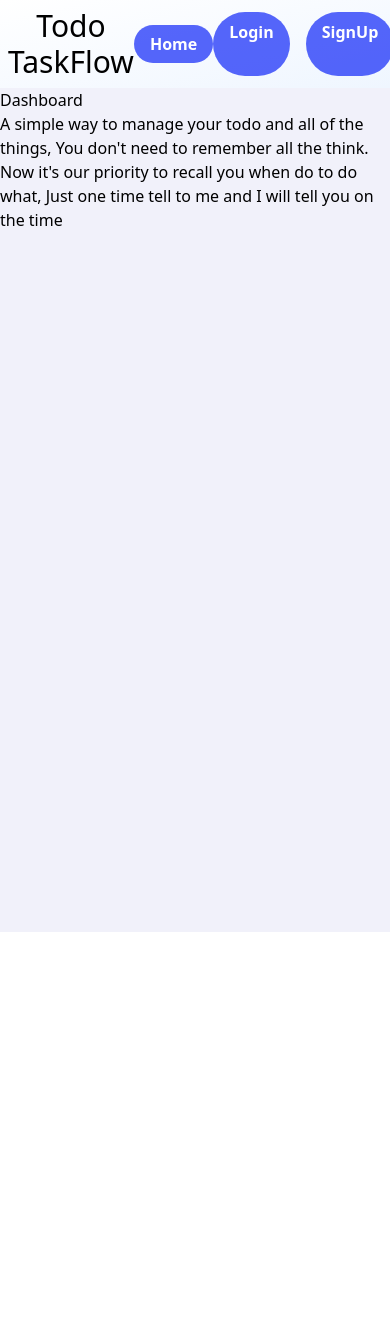
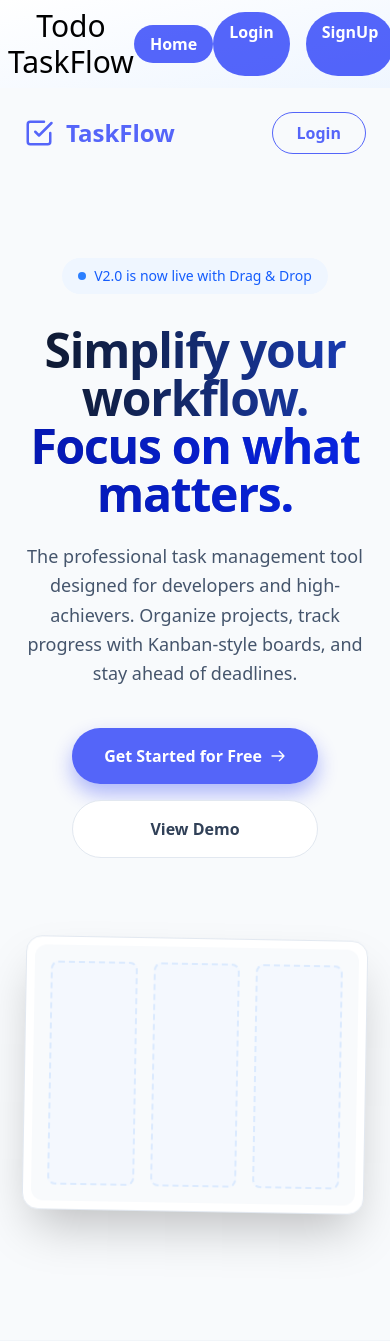
Before and after one commit to Vandana6261/todo-taskflow, a React app in the folder frontend/: page / in a window 390 px wide. Shown: the top 1341 px of the page. Before the commit the page ends 932 px from the top, so only its background shows below. Built offline with nearby package versions, Linux system fonts and the light colour scheme; the HTML template or start-up script is replaced by a standard one.

Commit message:
feat:- add content to landing page

```diff
--- a/frontend/src/pages/Home.jsx
+++ b/frontend/src/pages/Home.jsx
@@ -1,34 +1,201 @@
-import React, { useState } from 'react'
-import SignUp from './SignUp';
-import { useNavigate } from 'react-router-dom';
 
-function Home() {
-    const [isSignUp, setIsSignUp] = useState(false);
-    const [isLogIn, setIsLogIn] = useState(false);
+import React from 'react';
+import { FiCheckSquare, FiShield, FiZap, FiLayout } from "react-icons/fi";
+import { HiOutlineArrowRight } from "react-icons/hi";
+
+const Home = ({ onGetStarted }) => {
   return (
-    <>
-      <div className='max-w-[1400px] mx-auto h-screen  bg-[#ceceec48]'>
-        <h1>Dashboard</h1>
-        <p>A simple way to manage your todo and all of the things, You don't need to remember all the think. Now it's our priority to recall you when do to do what, Just one time tell to me and I will tell you on the time</p>
-        {/* <button
-          className='btn hoverBase border-none w-auto py-2 text-white font-semibold bg-[#0019f7a8] rounded-full hover:shadow-[0px_0px_20px_rgba(0,15,205,0.4)]'
-          onClick={}
-        >
-          Sign Up
-        </button>
+    <div className="min-h-screen bg-[#F8FAFC] text-[#1E293B] selection:bg-blue-100">
+      {/* Navigation */}
+      <nav className="max-w-[1400px] mx-auto flex justify-between items-center p-6">
+        <div className="flex items-center gap-3 text-2xl font-bold text-[#0019f7a8]">
+          <FiCheckSquare className="text-3xl" />
+          <span>TaskFlow</span>
+        </div>
         <button
-          className='btn hoverBase border-none w-auto py-2 text-white font-semibold bg-[#0019f7a8] rounded-full hover:shadow-[0px_0px_20px_rgba(0,15,205,0.4)]'
-          onClick={() => setIsLogIn(!isLogIn)}
+          onClick={onGetStarted}
+          className="px-6 py-2 rounded-full border border-[#0019f7a8] text-[#0019f7a8] font-semibold hover:bg-[#0019f7a8] hover:text-white transition-all duration-300"
         >
           Login
-        </button> */}
-      </div>
+        </button>
+      </nav>
 
-      {/* <div>
-        <SignUp isSignUp={isSignUp} setIsSignUp={setIsSignUp} />
-      </div> */}
-    </>
-  )
-}
+      {/* Hero Section */}
+      <section className="max-w-[1200px] mx-auto px-6 pt-20 pb-32 flex flex-col items-center text-center">
+        <div className="inline-flex items-center gap-2 px-4 py-2 rounded-full bg-blue-50 text-blue-600 text-sm font-medium mb-8 animate-fade-in">
+          <span className="relative flex h-2 w-2">
+            <span className="animate-ping absolute inline-flex h-full w-full rounded-full bg-blue-400 opacity-75"></span>
+            <span className="relative inline-flex rounded-full h-2 w-2 bg-blue-500"></span>
+          </span>
+          V2.0 is now live with Drag & Drop
+        </div>
 
-export default Home
+        <h1 className="text-5xl md:text-7xl font-extrabold tracking-tight mb-6 bg-gradient-to-r from-slate-900 to-blue-800 bg-clip-text text-transparent">
+          Simplify your workflow. <br />
+          <span className="text-[#0019f7a8]">Focus on what matters.</span>
+        </h1>
+
+        <p className="text-lg text-slate-600 max-w-2xl mb-10 leading-relaxed">
+          The professional task management tool designed for developers and high-achievers.
+          Organize projects, track progress with Kanban-style boards, and stay ahead of deadlines.
+        </p>
+
+        <div className="flex flex-col sm:flex-row gap-4">
+          <button
+            onClick={onGetStarted}
+            className="flex items-center gap-2 px-8 py-4 bg-[#0019f7a8] text-white font-bold rounded-full shadow-[0px_10px_20px_rgba(0,25,247,0.3)] hover:shadow-[0px_15px_25px_rgba(0,25,247,0.4)] hover:-translate-y-1 transition-all duration-300"
+          >
+            Get Started for Free <HiOutlineArrowRight />
+          </button>
+          <button className="px-8 py-4 bg-white text-slate-700 font-bold rounded-full border border-slate-200 hover:bg-slate-50 transition-all">
+            View Demo
+          </button>
+        </div>
+
+        {/* Abstract UI Preview */}
+        <div className="mt-20 w-full max-w-5xl rounded-2xl border border-slate-200 bg-white shadow-2xl overflow-hidden p-2 transform rotate-1 hover:rotate-0 transition-transform duration-700">
+           <div className="bg-slate-50 rounded-xl p-4 h-64 md:h-96 flex gap-4">
+              <div className="w-1/4 bg-white rounded-lg border border-slate-200 hidden md:block"></div>
+              <div className="flex-1 grid grid-cols-3 gap-4">
+                <div className="bg-blue-50/50 rounded-lg border-2 border-dashed border-blue-100"></div>
+                <div className="bg-blue-50/50 rounded-lg border-2 border-dashed border-blue-100"></div>
+                <div className="bg-blue-50/50 rounded-lg border-2 border-dashed border-blue-100"></div>
+              </div>
+           </div>
+        </div>
+      </section>
+
+      {/* Features */}
+      <section className="bg-white py-24 border-t border-slate-100">
+        <div className="max-w-[1200px] mx-auto px-6">
+          <div className="grid grid-cols-1 md:grid-cols-3 gap-12">
+            <FeatureCard
+              icon={<FiLayout className="text-blue-500" />}
+              title="Kanban Architecture"
+              desc="Visualize your work from 'Pending' to 'Complete' with our intuitive drag-and-drop interface."
+            />
+            <FeatureCard
+              icon={<FiZap className="text-amber-500" />}
+              title="Lightning Performance"
+              desc="Built with React 19 and Tailwind CSS v4 for a smooth, lag-free management experience."
+            />
+            <FeatureCard
+              icon={<FiShield className="text-emerald-500" />}
+              title="Premium UI/UX"
+              desc="Eye-friendly dark/light modes designed specifically for long-duration productivity sessions."
+            />
+          </div>
+        </div>
+      </section>
+
+      {/* Footer */}
+      <footer className="py-12 border-t border-slate-100 text-center text-slate-500 text-sm">
+        <p>&copy; 2026 TaskFlow. All rights reserved. Professional Productivity Suite.</p>
+      </footer>
+    </div>
+  );
+};
+
+const FeatureCard = ({ icon, title, desc }) => (
+  <div className="flex flex-col items-start p-6 rounded-2xl hover:bg-slate-50 transition-colors group">
+    <div className="w-12 h-12 rounded-xl bg-slate-100 flex items-center justify-center text-2xl mb-4 group-hover:scale-110 transition-transform">
+      {icon}
+    </div>
+    <h3 className="text-xl font-bold mb-2">{title}</h3>
+    <p className="text-slate-600 leading-relaxed">{desc}</p>
+  </div>
+);
+
+export default Home;
+
+
+
+
+
+
+
+
+
+
+
+
+
+
+
+
+
+
+
+
+
+
+
+
+
+
+
+
+
+
+
+
+
+
+
+
+
+
+
+
+
+
+
+
+
+
+
+
+
+
+
+
+
+
+
+
+
+
+// import React, { useState } from 'react'
+// import SignUp from './SignUp';
+// import { useNavigate } from 'react-router-dom';
+
+// function Home() {
+//     const [isSignUp, setIsSignUp] = useState(false);
+//     const [isLogIn, setIsLogIn] = useState(false);
+//   return (
+//     <>
+//       <div className='max-w-[1400px] mx-auto h-screen  bg-[#ceceec48]'>
+//         <h1>Dashboard</h1>
+//         <p>A simple way to manage your todo and all of the things, You don't need to remember all the think. Now it's our priority to recall you when do to do what, Just one time tell to me and I will tell you on the time</p>
+//         {/* <button
+//           className='btn hoverBase border-none w-auto py-2 text-white font-semibold bg-[#0019f7a8] rounded-full hover:shadow-[0px_0px_20px_rgba(0,15,205,0.4)]'
+//           onClick={}
+//         >
+//           Sign Up
+//         </button>
+//         <button
+//           className='btn hoverBase border-none w-auto py-2 text-white font-semibold bg-[#0019f7a8] rounded-full hover:shadow-[0px_0px_20px_rgba(0,15,205,0.4)]'
+//           onClick={() => setIsLogIn(!isLogIn)}
+//         >
+//           Login
+//         </button> */}
+//       </div>
+
+//       {/* <div>
+//         <SignUp isSignUp={isSignUp} setIsSignUp={setIsSignUp} />
+//       </div> */}
+//     </>
+//   )
+// }
+
+// export default Home
```
